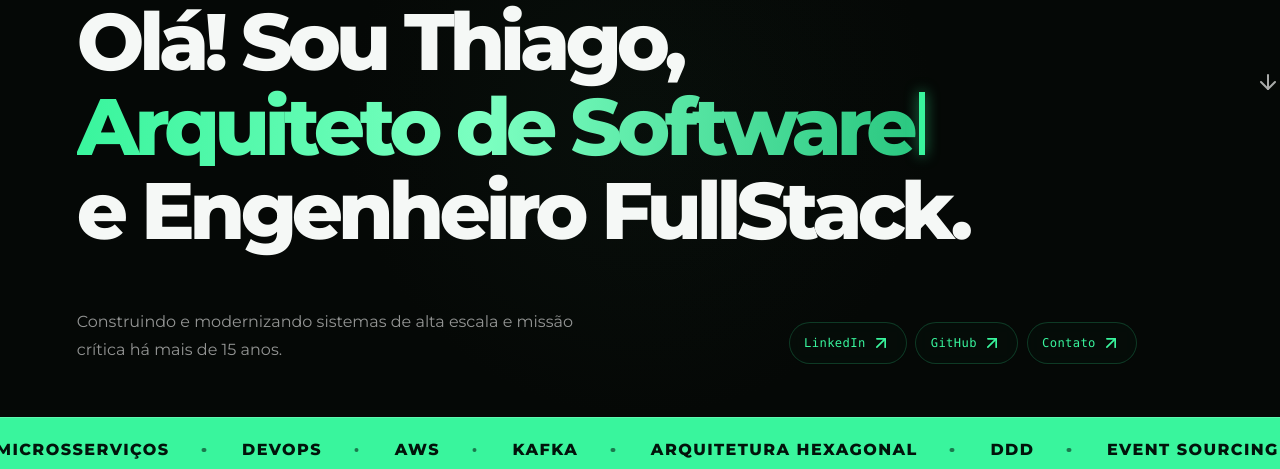
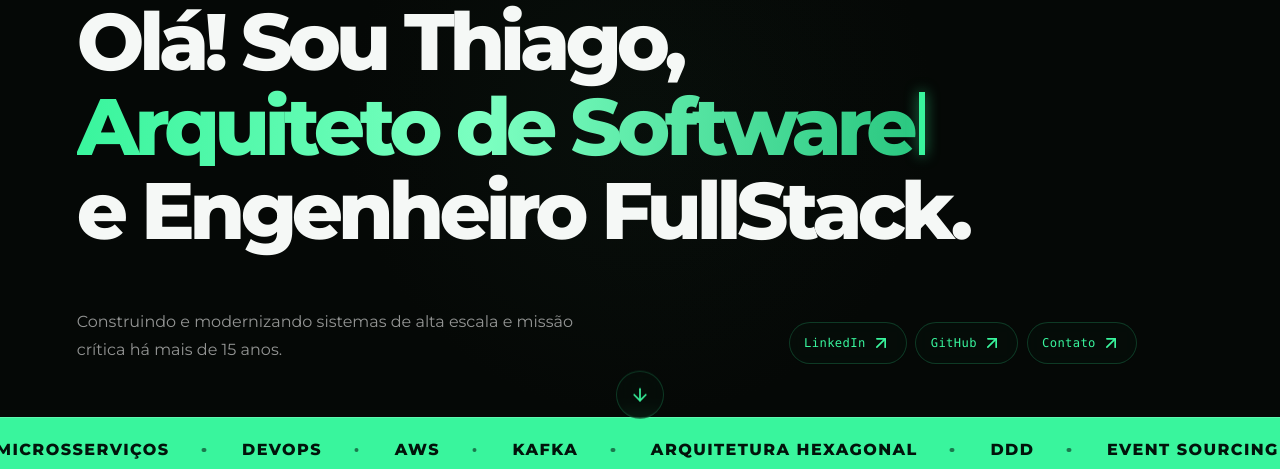
Before and after one commit to trpereira711/trpereira711.github.io, a Next.js app: page / in a window 1280 px wide. Shown: the part 318-787 px from the top of the page. Built offline with nearby package versions, Linux system fonts and the light colour scheme.

Commit message:
fix: restaura a estilização do botão scroll-indicator que havia sido sobrescrita

```diff
--- a/src/app/globals.css
+++ b/src/app/globals.css
@@ -596,3 +596,54 @@ body {
     gap: 2rem;
   }
 }
+
+/* --- Scroll Indicator --- */
+.scroll-indicator {
+  position: absolute;
+  bottom: clamp(4rem, 8vh, 6rem);
+  left: 50%;
+  transform: translateX(-50%);
+  z-index: 25;
+  display: flex;
+  align-items: center;
+  justify-content: center;
+  width: 3rem;
+  height: 3rem;
+  border-radius: 9999px;
+  background: rgba(7, 17, 11, 0.55);
+  border: 1px solid rgba(57, 245, 157, 0.2);
+  color: var(--accent);
+  backdrop-filter: blur(8px);
+  cursor: pointer;
+  transition: border-color 250ms ease, background-color 250ms ease, color 250ms ease;
+  animation: float-bounce 3s ease-in-out infinite;
+}
+
+.scroll-indicator:hover,
+.scroll-indicator:focus-visible {
+  border-color: rgba(57, 245, 157, 0.65);
+  outline: none;
+  background: rgba(57, 245, 157, 0.1);
+  color: var(--accent-bright);
+}
+
+.scroll-indicator svg {
+  width: 1.25rem;
+  height: 1.25rem;
+  transition: transform 250ms ease;
+}
+
+.scroll-indicator:hover svg {
+  transform: translateY(2px);
+}
+
+@keyframes float-bounce {
+  0%, 100% { transform: translate(-50%, 0); }
+  50% { transform: translate(-50%, 10px); }
+}
+
+@media (max-width: 760px) {
+  .scroll-indicator {
+    bottom: clamp(4.5rem, 10vh, 7rem);
+  }
+}
```
